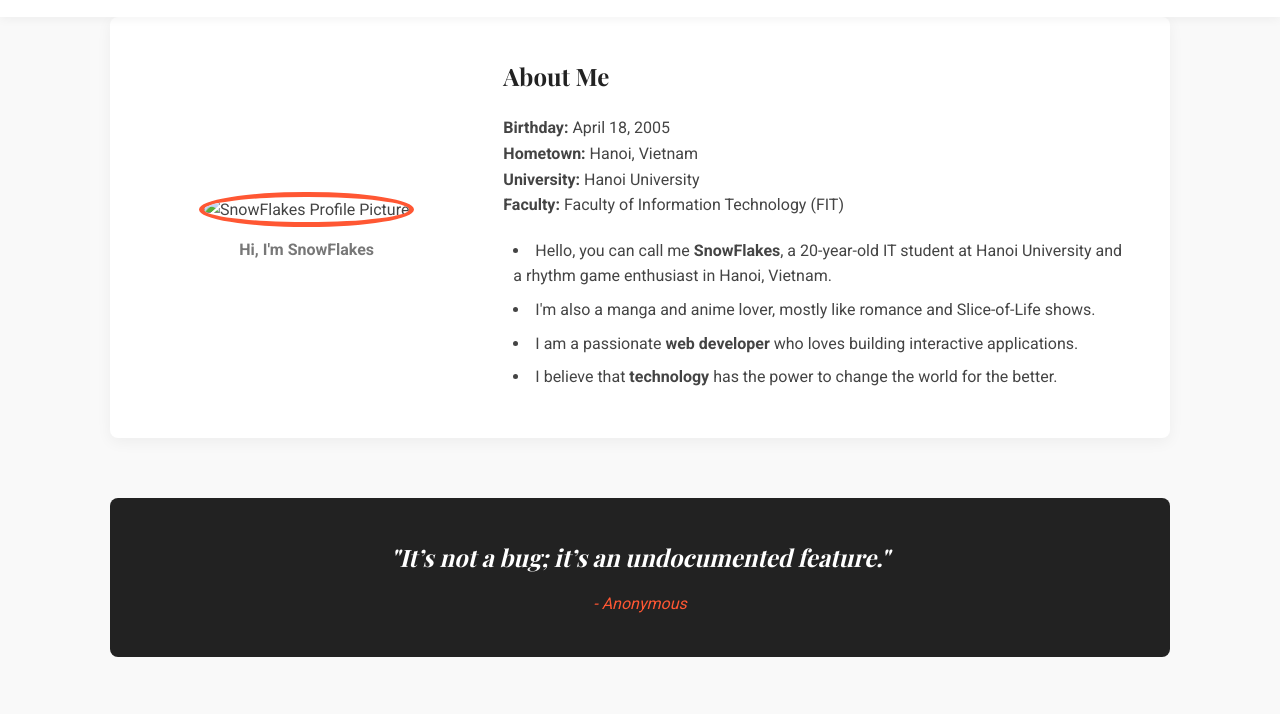
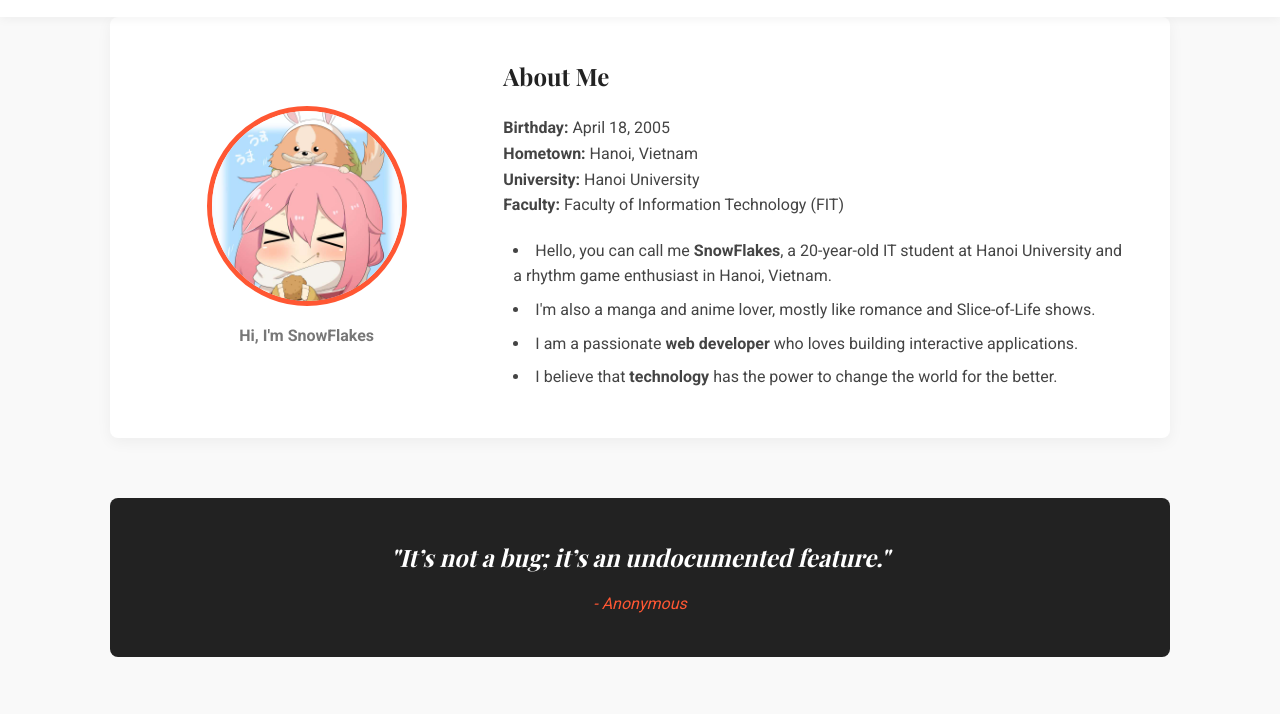
Before and after one commit to snowflakescoding/personal-blog, a plain HTML site: page index.html in a window 1280 px wide. Shown: the part 69-783 px from the top of the page. Drawn offline with nearby package versions, Linux system fonts and the light colour scheme.

Commit message:
Update index.html

```diff
--- a/index.html
+++ b/index.html
@@ -4,7 +4,7 @@
     <meta charset="UTF-8">
     <meta name="viewport" content="width=device-width, initial-scale=1.0">
     <title>SnowFlakes' Personal Blog</title>
-    <link rel="icon" href="favicon.ico" type="image/x-icon">
+    <link rel="icon" href="/images/favicon.ico" type="image/x-icon">
     <link rel="stylesheet" href="styles.css">
     <link rel="stylesheet" href="https://cdnjs.cloudflare.com/ajax/libs/font-awesome/6.4.2/css/all.min.css">
     <link href="https://fonts.googleapis.com/css2?family=Playfair+Display:wght@700&family=Roboto:wght@300;400;700&display=swap" rel="stylesheet">
@@ -50,7 +50,7 @@
         <section id="about" class="about-section">
             <div class="profile-card">
                 <figure>
-                    <img src="358701873_182955434640801_3703214409150819182_n.jpg" alt="SnowFlakes Profile Picture">
+                    <img src="/images/nadeshiko.jpg" alt="SnowFlakes Profile Picture">
                     <figcaption>Hi, I'm SnowFlakes</figcaption>
                 </figure>
 
```
